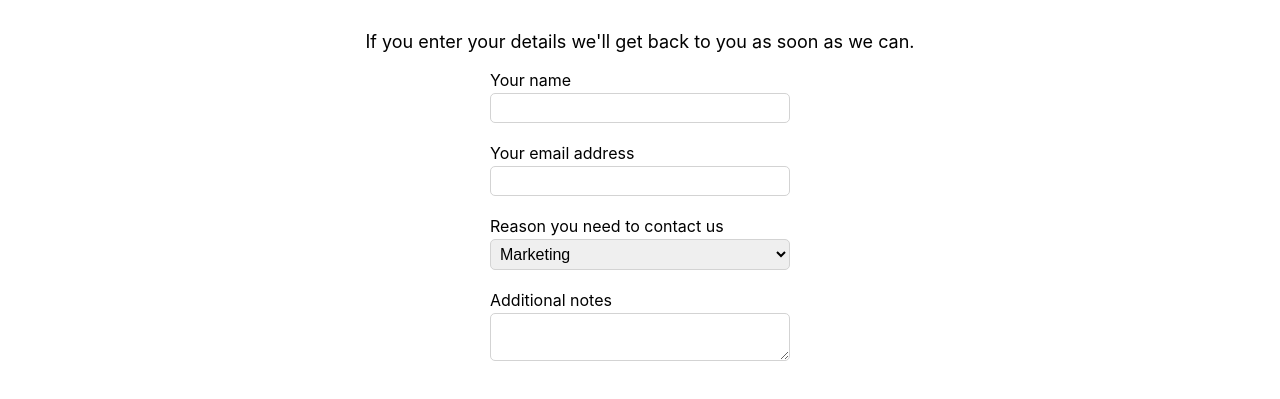
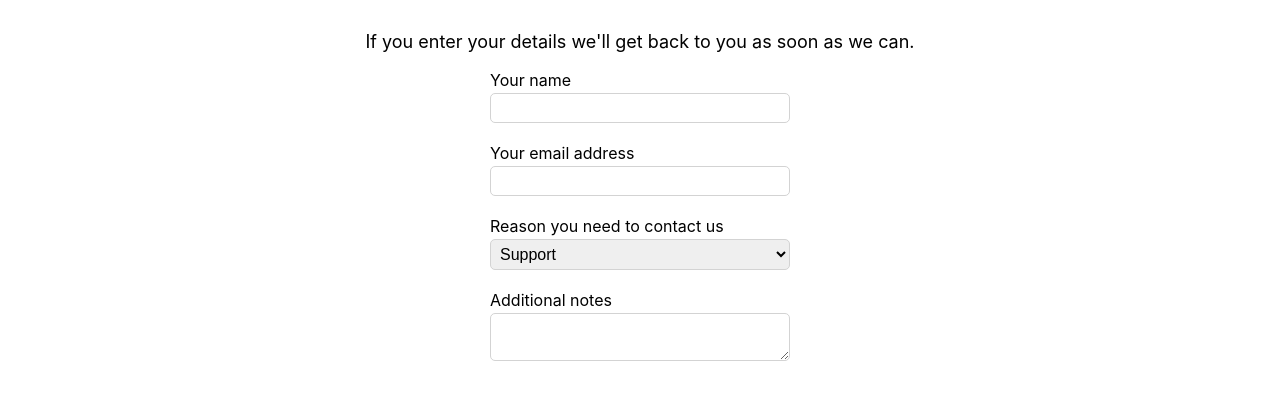
Before and after one commit to jclagoria/projects-type-scripts, a React (Create React App) app in the folder chapter07/01-CreatingAFormWithControlledComponents/: page /contactus in a window 1280 px wide. Shown: the part 281-680 px from the top of the page. Built offline with nearby package versions, Linux system fonts and the light colour scheme.

Commit message:
Implementing our new ContactUs component

```diff
--- a/chapter07/01-CreatingAFormWithControlledComponents/src/ContactUs.tsx
+++ b/chapter07/01-CreatingAFormWithControlledComponents/src/ContactUs.tsx
@@ -1,60 +1,18 @@
 import * as React from "react";
-import {mkdtemp} from "fs";
 
-interface IProps {
-    name: string;
-    onNameChange: (name: string) => void;
-    email: string;
-    onEmailChange: (email: string)  => void;
-    reason: string;
-    onReasonChange: (reason: string) => void;
-    notes: string;
-    onNotesChange: (notes: string) => void;
-}
+import { Form} from "./Form";
 
-const ContactUs: React.FC<IProps> = props => {
-
-    const handleNameChange = (e: React.ChangeEvent<HTMLInputElement>) => {
-        props.onNameChange(e.currentTarget.value);
-    };
-
-    const handleEmailChange = (e: React.ChangeEvent<HTMLInputElement>) => {
-        props.onEmailChange(e.currentTarget.value);
-    };
-
-    const handleReasonChange = (e: React.ChangeEvent<HTMLSelectElement>) => {
-        props.onReasonChange(e.currentTarget.value);
-    };
-
-    const handleNotesChange = (e: React.ChangeEvent<HTMLTextAreaElement>) => {
-        props.onNotesChange(e.currentTarget.value);
-    };
-
+const ContactUs: React.FC = () => {
     return (
-        <form className="form" noValidate={true}>
-            <div className="form-group">
-                <label htmlFor="name">Your name</label>
-                <input type="text" id="name" value={props.name} onChange={handleNameChange}/>
-            </div>
-            <div className="form-group">
-                <label htmlFor="email">Your email address</label>
-                <input type="email" id="email" value={props.email} onChange={handleEmailChange}/>
-            </div>
-            <div className="form-group">
-                <label htmlFor="reason">Reason you need to contact us</label>
-                <select id="reason" value={props.reason} onChange={handleReasonChange}>
-                    <option value="Marketing">Marketing</option>
-                    <option value="Support" selected={true}>Support</option>
-                    <option value="Feedback">Feedback</option>
-                    <option value="Jobs">Jobs</option>
-                    <option value="Other">Other</option>
-                </select>
-            </div>
-            <div className="form-group">
-                <label htmlFor="notes">Additional notes</label>
-                <textarea id="notes" value={props.notes} onChange={handleNotesChange} />
-            </div>
-        </form>
+        <Form defaultValules={{name: "", email: "", reason: "Support", notes: ""}}>
+            <Form.Field label="Your name" name="name" />
+            <Form.Field label="Your email address" name="email" type="Email" />
+            <Form.Field label="Reason you need to contact us"
+                        name="reason" type="Select"
+                        options={["Marketing", "Support", "Jobs", "Other"]} />
+            <Form.Field label="Additional notes"
+                        name="notes" type="TextArea" />
+        </Form>
     );
 };
 
--- a/chapter07/01-CreatingAFormWithControlledComponents/src/ContactUsPage.tsx
+++ b/chapter07/01-CreatingAFormWithControlledComponents/src/ContactUsPage.tsx
@@ -2,24 +2,7 @@ import * as React from "react";
 
 import ContactUs from "./ContactUs";
 
-interface IState {
-    name: string;
-    email: string;
-    reason: string;
-    notes: string;
-}
-
-class ContactUsPage extends React.Component<{}, IState> {
-
-    constructor(props: {}) {
-        super(props);
-        this.state = {
-            email: "",
-            name: "",
-            notes: "",
-            reason: ""
-        };
-    }
+class ContactUsPage extends React.Component<{}, {}> {
 
     public render() {
         return (
@@ -28,27 +11,10 @@ class ContactUsPage extends React.Component<{}, IState> {
                 <p>
                     If you enter your details we'll get back to you as soon as we can.
                 </p>
-                <ContactUs name={this.state.name} onNameChange={this.handleNameChange}
-                           email={this.state.email} onEmailChange={this.handleEmailChange}
-                           reason={this.state.reason}  onReasonChange={this.handleReasonChange}
-                           notes={this.state.notes} onNotesChange={this.handleNotesChange}/>
+                <ContactUs />
             </div>
         );
     }
-
-    private handleNameChange = (name : string) => {
-        this.setState({name});
-    };
-    private handleEmailChange = (email : string) => {
-        this.setState({email});
-    };
-    private handleReasonChange = (reason: string) => {
-        this.setState({reason})
-    };
-    private handleNotesChange = (notes: string) => {
-        this.setState({notes});
-    };
-
 }
 
 export default ContactUsPage;
```
